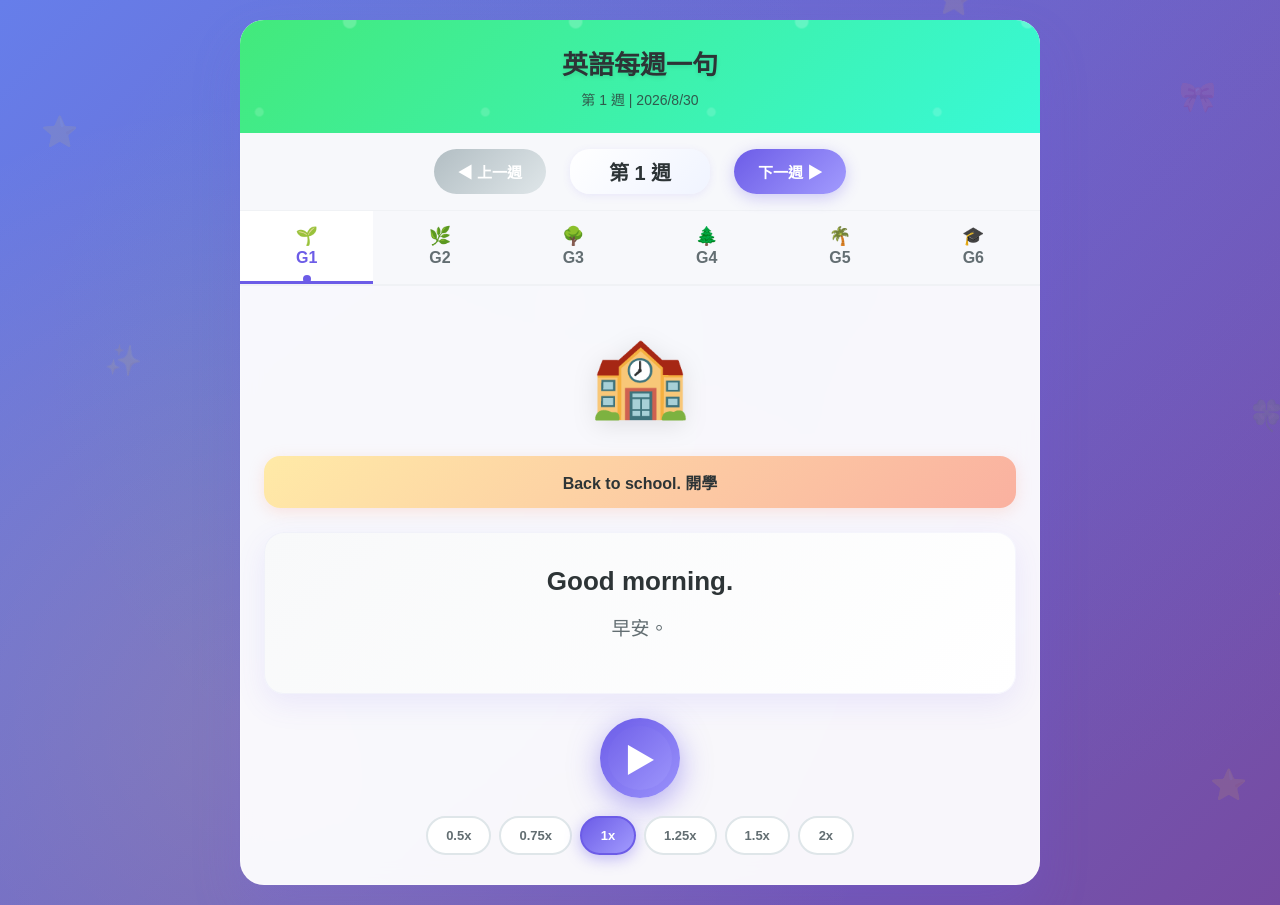
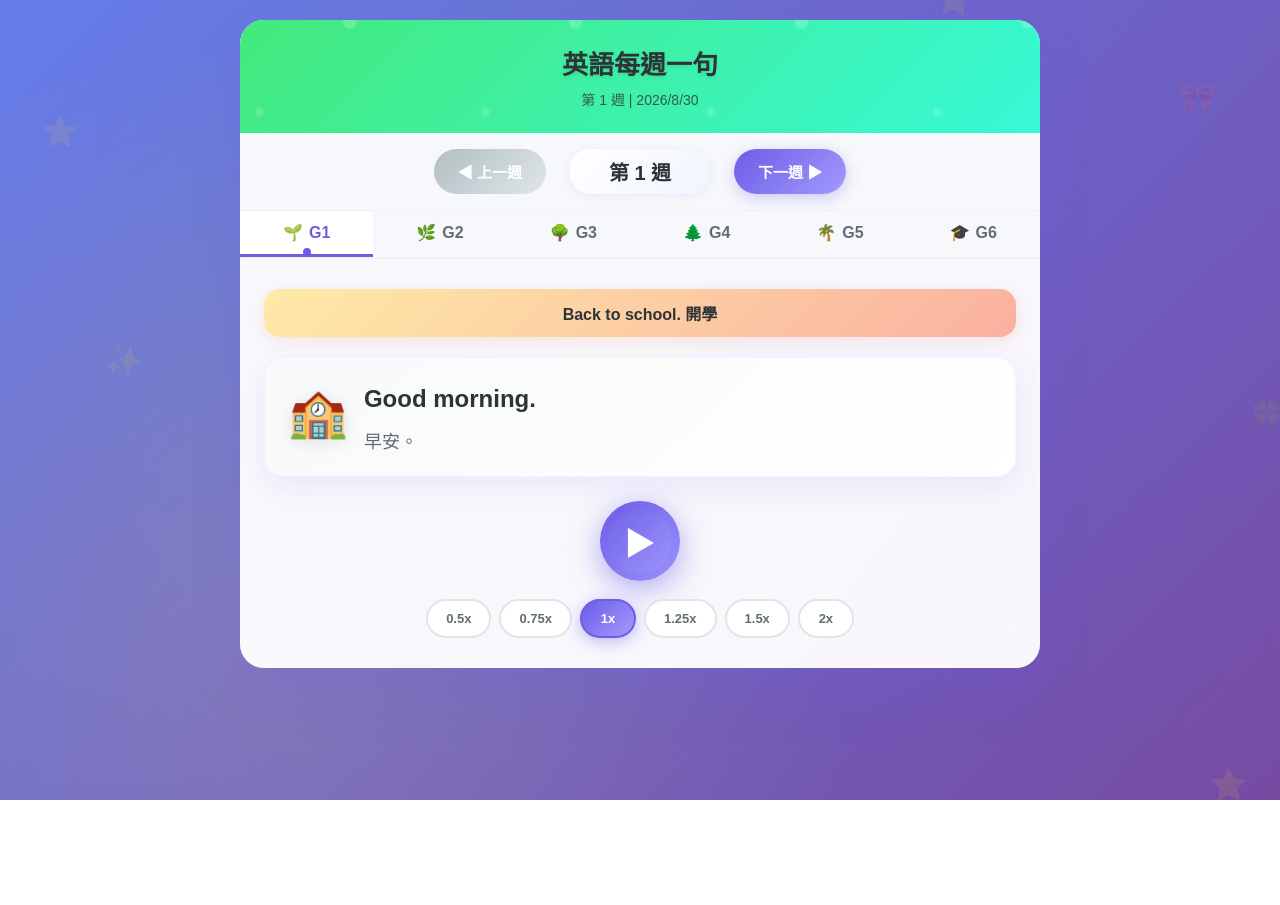
Before and after one commit to clive520-lyps/english-weekly, a plain HTML site: page index.html in a window 1280 px wide. After the commit the page ends 800 px from the top, so only its background shows below. Drawn offline with Linux system fonts and the light colour scheme.

Commit message:
UI 優化：調整版面配置與浮動動畫

```diff
--- a/index.html
+++ b/index.html
@@ -139,7 +139,7 @@
     }
     .grade-tab {
       flex: 1;
-      padding: 14px 5px;
+      padding: 12px 8px;
       text-align: center;
       cursor: pointer;
       font-weight: 700;
@@ -147,12 +147,13 @@
       transition: all 0.3s;
       border-bottom: 3px solid transparent;
       position: relative;
+      display: flex;
+      align-items: center;
+      justify-content: center;
+      gap: 6px;
     }
-    .grade-tab::before {
-      content: attr(data-emoji);
-      display: block;
-      font-size: 18px;
-      margin-bottom: 2px;
+    .grade-tab .emoji {
+      font-size: 16px;
     }
     .grade-tab:hover { background: rgba(108,92,231,0.1); color: #6c5ce7; }
     .grade-tab.active {
@@ -173,29 +174,11 @@
     /* 內容 */
     .content { padding: 30px 24px; position: relative; }
 
-    /* 主題插圖區 */
-    .theme-illustration {
-      width: 120px;
-      height: 120px;
-      margin: 0 auto 20px;
-      display: flex;
-      align-items: center;
-      justify-content: center;
-      font-size: 80px;
-      filter: drop-shadow(0 4px 12px rgba(0,0,0,0.1));
-      animation: bounceIn 0.6s ease-out;
-    }
-    @keyframes bounceIn {
-      0% { transform: scale(0) rotate(-20deg); opacity: 0; }
-      50% { transform: scale(1.2) rotate(5deg); }
-      100% { transform: scale(1) rotate(0deg); opacity: 1; }
-    }
-
     .special-topic {
       background: linear-gradient(135deg, #ffeaa7, #fab1a0);
-      padding: 14px 20px;
+      padding: 12px 20px;
       border-radius: 16px;
-      margin-bottom: 24px;
+      margin-bottom: 20px;
       font-weight: 700;
       color: #2d3436;
       text-align: center;
@@ -210,14 +193,16 @@
     .sentence-card {
       background: linear-gradient(135deg, #f8f9fa, #fff);
       border-radius: 20px;
-      padding: 30px 24px;
+      padding: 24px;
       margin-bottom: 24px;
-      text-align: center;
       box-shadow:
         0 10px 30px rgba(108,92,231,0.1),
         0 0 0 1px rgba(108,92,231,0.05) inset;
       position: relative;
       overflow: hidden;
+      display: flex;
+      align-items: flex-start;
+      gap: 16px;
     }
     .sentence-card::before {
       content: '';
@@ -230,18 +215,35 @@
       transition: opacity 0.3s;
     }
     .sentence-card:hover::before { opacity: 1; }
+    .sentence-emoji {
+      font-size: 48px;
+      flex-shrink: 0;
+      margin-top: 4px;
+      filter: drop-shadow(0 2px 8px rgba(0,0,0,0.1));
+      animation: popIn 0.5s ease-out;
+    }
+    @keyframes popIn {
+      0% { transform: scale(0) rotate(-15deg); opacity: 0; }
+      50% { transform: scale(1.1) rotate(3deg); }
+      100% { transform: scale(1) rotate(0deg); opacity: 1; }
+    }
+    .sentence-text {
+      flex: 1;
+      min-width: 0;
+      text-align: left;
+    }
     .english {
-      font-size: 26px;
+      font-size: 24px;
       font-weight: 800;
       color: #2d3436;
-      margin-bottom: 12px;
+      margin-bottom: 10px;
       line-height: 1.5;
       animation: fadeInUp 0.5s ease-out;
     }
     .chinese {
-      font-size: 19px;
+      font-size: 18px;
       color: #636e72;
-      margin-bottom: 24px;
+      margin-bottom: 0;
       animation: fadeInUp 0.5s ease-out 0.1s both;
     }
     @keyframes fadeInUp {
@@ -362,12 +364,12 @@
     </div>
 
     <div class="grade-tabs" id="gradeTabs">
-      <div class="grade-tab active" data-grade="g1" data-emoji="🌱" onclick="switchGrade('g1')">G1</div>
-      <div class="grade-tab" data-grade="g2" data-emoji="🌿" onclick="switchGrade('g2')">G2</div>
-      <div class="grade-tab" data-grade="g3" data-emoji="🌳" onclick="switchGrade('g3')">G3</div>
-      <div class="grade-tab" data-grade="g4" data-emoji="🌲" onclick="switchGrade('g4')">G4</div>
-      <div class="grade-tab" data-grade="g5" data-emoji="🌴" onclick="switchGrade('g5')">G5</div>
-      <div class="grade-tab" data-grade="g6" data-emoji="🎓" onclick="switchGrade('g6')">G6</div>
+      <div class="grade-tab active" data-grade="g1" data-emoji="🌱" onclick="switchGrade('g1')"><span class="emoji">🌱</span>G1</div>
+      <div class="grade-tab" data-grade="g2" data-emoji="🌿" onclick="switchGrade('g2')"><span class="emoji">🌿</span>G2</div>
+      <div class="grade-tab" data-grade="g3" data-emoji="🌳" onclick="switchGrade('g3')"><span class="emoji">🌳</span>G3</div>
+      <div class="grade-tab" data-grade="g4" data-emoji="🌲" onclick="switchGrade('g4')"><span class="emoji">🌲</span>G4</div>
+      <div class="grade-tab" data-grade="g5" data-emoji="🌴" onclick="switchGrade('g5')"><span class="emoji">🌴</span>G5</div>
+      <div class="grade-tab" data-grade="g6" data-emoji="🎓" onclick="switchGrade('g6')"><span class="emoji">🎓</span>G6</div>
     </div>
 
     <div class="content" id="content">
@@ -497,8 +499,6 @@
       var emoji = getThemeEmoji(week.special_topic);
 
       var html = '';
-      // 主題插圖
-      html += '<div class="theme-illustration" role="img" aria-label="本週主題">' + emoji + '</div>';
 
       if (week.special_topic) {
         html += '<div class="special-topic">' + week.special_topic + '</div>';
@@ -506,8 +506,11 @@
 
       var g = week.grades[currentGrade];
       html += '<div class="sentence-card">';
+      html += '<span class="sentence-emoji" role="img" aria-label="本週主題">' + emoji + '</span>';
+      html += '<div class="sentence-text">';
       html += '<div class="english">' + g.en + '</div>';
       html += '<div class="chinese">' + g.zh + '</div>';
+      html += '</div>';
       html += '</div>';
 
       html += '<div class="player">';
```
